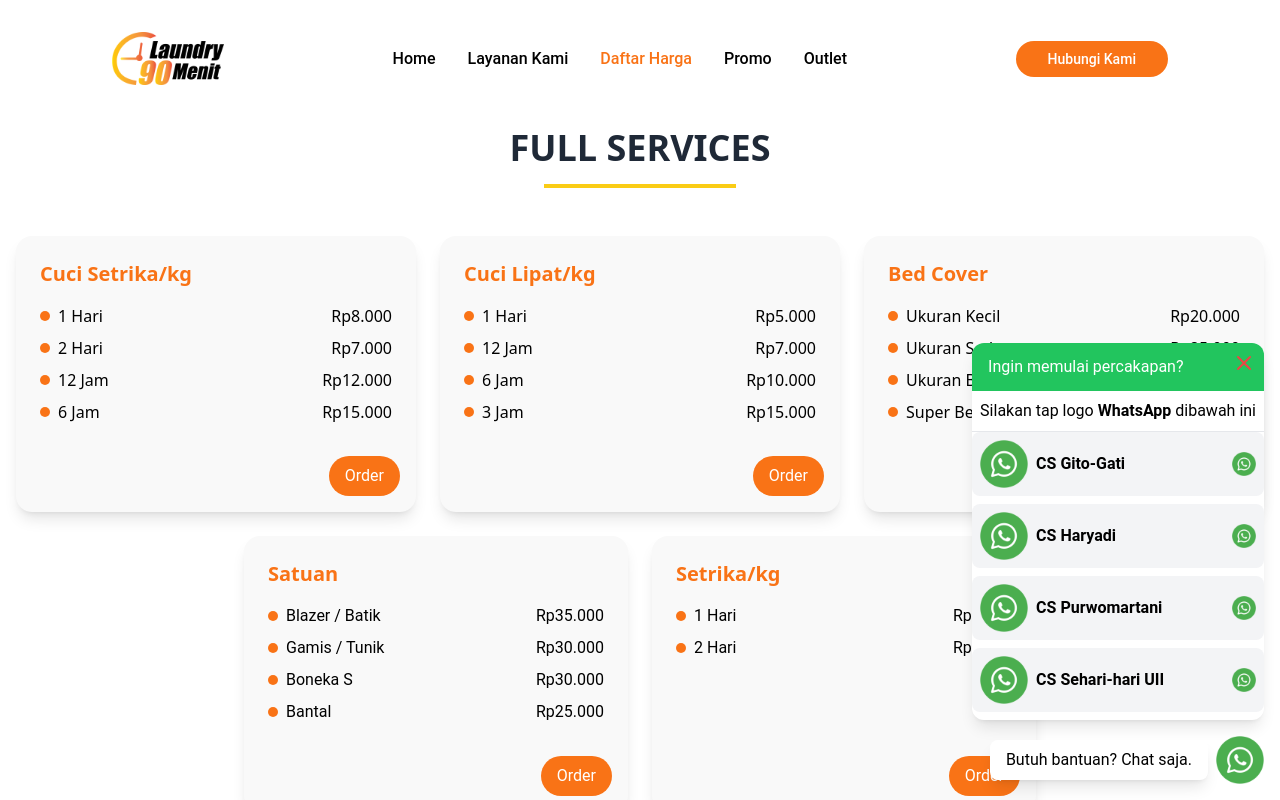
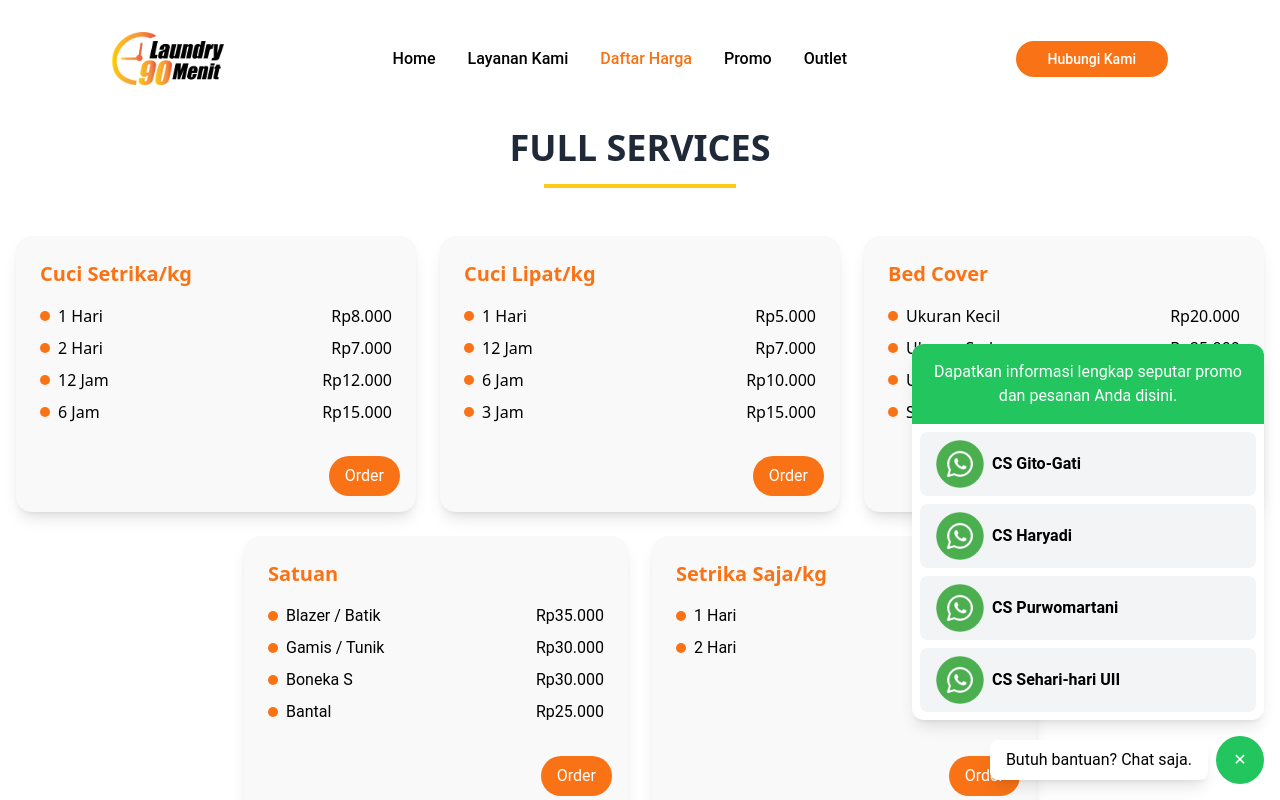
Before and after one commit to syauqinadhif/Laundry-90-Menit-Lading-Pages, a Vue app: page /prices in a window 1280 px wide. Both pictures are taken after a click on the button "Butuh bantuan? Chat saja.". Shown: the top 800 px of the page. Built offline with nearby package versions, Linux system fonts and the light colour scheme; a web font is replaced by a local one.

Commit message:
fix revisi, kurang gambar services revisi 3

```diff
--- a/src/components/Footer.vue
+++ b/src/components/Footer.vue
@@ -30,9 +30,6 @@
             <a href="#" class="text-orange-500">
               <i class="fab fa-instagram"></i>
             </a>
-            <a href="#" class="text-orange-500">
-              <i class="fab fa-linkedin-in"></i>
-            </a>
           </div>
         </div>
       </div>
@@ -41,11 +38,11 @@
       <div class="flex-1">
         <h3 class="text-xl font-vagrounded font-black text-gray-800 mb-4">Company</h3>
         <ul class="space-y-2 text-gray-800">
-          <li><a href="#" class="hover:underline">Home</a></li>
-          <li><a href="#" class="hover:underline">Layanan Kami</a></li>
-          <li><a href="#" class="hover:underline">Promo</a></li>
-          <li><a href="#" class="hover:underline">Daftar Harga</a></li>
-          <li><a href="#" class="hover:underline">Outlet</a></li>
+          <li><a href="/" class="hover:underline">Home</a></li>
+          <li><a href="/layananKami" class="hover:underline">Layanan Kami</a></li>
+          <li><a href="/promo" class="hover:underline">Promo</a></li>
+          <li><a href="/prices" class="hover:underline">Daftar Harga</a></li>
+          <li><a href="/outlet" class="hover:underline">Outlet</a></li>
         </ul>
       </div>
 
--- a/src/components/WhatsappCta.vue
+++ b/src/components/WhatsappCta.vue
@@ -1,7 +1,7 @@
 <template>
   <div>
     <!-- Chat Button -->
-    <div class="fixed bottom-4 right-4 flex items-center">
+    <div class="fixed bottom-4 right-4 flex items-center -z-100">
       <button
         @click="togglePopup"
         class="px-4 py-2 bg-white rounded-lg shadow-lg hover:shadow-xl transition-shadow duration-300"
@@ -9,11 +9,19 @@
         <span>Butuh bantuan? Chat saja.</span>
       </button>
       <img
+        v-if="!showPopup"
         @click="togglePopup"
         src="@/assets/images/whatsapp-icon.png"
         alt="WhatsApp"
         class="w-12 h-12 ml-2 cursor-pointer"
       />
+      <button
+        v-else
+        @click="togglePopup"
+        class="ml-2 w-12 h-12 flex items-center justify-center bg-green-500 rounded-full text-white cursor-pointer"
+      >
+        &#10005;
+      </button>
     </div>
 
     <!-- Popup -->
@@ -21,73 +29,55 @@
       v-if="showPopup"
       class="fixed bottom-16 mb-4 right-4 rounded-xl bg-white shadow-lg w-100"
     >
-      <div class="flex items-center bg-green-500 rounded-t-xl text-white w-full h-12">
-        <!-- <img
-          src="@/assets/images/whatsapp-icon.png"
-          alt="WhatsApp"
-          class="w-6 h-6 mr-2"
-        /> -->
-        <span class="text-left ml-4">Ingin memulai percakapan?</span>
+      <div class="flex items-center bg-green-500 rounded-t-xl text-white w-full h-fit">
+        <span class="mx-4 my-4 w-80 text-center"
+          >Dapatkan informasi lengkap seputar promo dan pesanan Anda disini.</span
+        >
       </div>
-      <div class="p-2 text-center border-b border-gray-200">
-        Silakan tap logo <span class="font-bold">WhatsApp</span> dibawah ini
-      </div>
-      <div class="flex items-center p-2 bg-gray-100 rounded-lg mb-2">
-        <img src="@/assets/images/whatsapp-icon.png" alt="CS" class="w-12 h-12 mr-2" />
+      <a
+        class="flex items-center p-2 bg-gray-100 rounded-lg mt-2 mb-2 mx-2"
+        href="https://wa.me/+6282220943340"
+      >
+        <button class="mx-2 text-green-500">
+          <img src="@/assets/images/whatsapp-icon.png" alt="WhatsApp" class="w-12 h-12" />
+        </button>
         <div>
-          <div class="font-bold">CS Gito-Gati</div>
-          <!-- <div class="text-sm text-gray-500">Jagonya Laundry Ontime</div> -->
+          <div class="text-left font-bold">CS Gito-Gati</div>
         </div>
-        <button class="ml-auto text-green-500">
-          <img src="@/assets/images/whatsapp-icon.png" alt="WhatsApp" class="w-6 h-6" />
+      </a>
+      <a
+        class="flex items-center p-2 bg-gray-100 rounded-lg mb-2 mx-2"
+        href="https://wa.me/+6288221644519"
+      >
+        <button class="mx-2 text-green-500">
+          <img src="@/assets/images/whatsapp-icon.png" alt="WhatsApp" class="w-12 h-12" />
         </button>
-      </div>
-      <div class="flex items-center p-2 bg-gray-100 rounded-lg mb-2">
-        <img src="@/assets/images/whatsapp-icon.png" alt="CS" class="w-12 h-12 mr-2" />
         <div>
           <div class="font-bold">CS Haryadi</div>
-          <!-- <div class="text-sm text-gray-500">Jagonya Laundry Ontime</div> -->
         </div>
-        <button class="ml-auto text-green-500">
-          <img src="@/assets/images/whatsapp-icon.png" alt="WhatsApp" class="w-6 h-6" />
+      </a>
+      <a
+        class="flex items-center p-2 bg-gray-100 rounded-lg mb-2 mx-2"
+        href="https://wa.me/+628158211190"
+      >
+        <button class="mx-2 text-green-500">
+          <img src="@/assets/images/whatsapp-icon.png" alt="WhatsApp" class="w-12 h-12" />
         </button>
-      </div>
-      <div class="flex items-center p-2 bg-gray-100 rounded-lg mb-2">
-        <img src="@/assets/images/whatsapp-icon.png" alt="CS" class="w-12 h-12 mr-2" />
         <div>
           <div class="font-bold">CS Purwomartani</div>
-          <!-- <div class="text-sm text-gray-500">Jagonya Laundry Ontime</div> -->
         </div>
-        <button class="ml-auto text-green-500">
-          <img src="@/assets/images/whatsapp-icon.png" alt="WhatsApp" class="w-6 h-6" />
+      </a>
+      <a
+        class="flex items-center p-2 bg-gray-100 rounded-lg mb-2 mx-2"
+        href="https://wa.me/+6282331458745"
+      >
+        <button class="mx-2 text-green-500">
+          <img src="@/assets/images/whatsapp-icon.png" alt="WhatsApp" class="w-12 h-12" />
         </button>
-      </div>
-      <div class="flex items-center p-2 bg-gray-100 rounded-lg mb-2">
-        <img src="@/assets/images/whatsapp-icon.png" alt="CS" class="w-12 h-12 mr-2" />
         <div>
           <div class="font-bold">CS Sehari-hari UII</div>
-          <!-- <div class="text-sm text-gray-500">Jagonya Laundry Ontime</div> -->
         </div>
-        <button class="ml-auto text-green-500">
-          <img src="@/assets/images/whatsapp-icon.png" alt="WhatsApp" class="w-6 h-6" />
-        </button>
-      </div>
-      <button @click="togglePopup" class="absolute top-2 right-2 text-red-500">
-        <svg
-          xmlns="http://www.w3.org/2000/svg"
-          class="h-6 w-6"
-          fill="none"
-          viewBox="0 0 24 24"
-          stroke="currentColor"
-        >
-          <path
-            stroke-linecap="round"
-            stroke-linejoin="round"
-            stroke-width="2"
-            d="M6 18L18 6M6 6l12 12"
-          />
-        </svg>
-      </button>
+      </a>
     </div>
   </div>
 </template>
--- a/src/components/pages/home/Hero.vue
+++ b/src/components/pages/home/Hero.vue
@@ -8,7 +8,7 @@
     <div
       class="max-w-screen-xl h-full mx-auto flex flex-col md:flex-row items-center gap-x-4 gap-y-12 overflow-hidden"
     >
-      <div class="mx-4 md:mx-8 md:w-1/2 z-10">
+      <div class="mx-4 md:mx-8 md:w-1/2">
         <h1
           class="mt-32 md:mt-24 font-vagrounded font-black text-gray-800 text-3xl leading-tight sm:text-5xl sm:leading-tight"
         >
@@ -31,7 +31,7 @@
         <img
           alt="Gambar Ilustrasi Hero"
           :src="heroImg"
-          class="absolute bottom-0 right-2 sm:right-16 w- sm:w-1/4 max-h-[50%] md:max-h-[100%] pointer-events-none select-none"
+          class="absolute bottom-0 right-2 sm:right-16 md:w-1/2 lg:w-1/2 xl:w-1/4 max-h-[50%] md:max-h-[100%] pointer-events-none select-none"
         />
       </div>
     </div>
--- a/src/components/pages/home/Testimonials.vue
+++ b/src/components/pages/home/Testimonials.vue
@@ -1,7 +1,17 @@
 <template>
   <div
-    class="py-12 md:py-32 max-w-screen-xl mx-auto flex flex-col md:flex-row-reverse items-center"
+    class="py-12 md:py-32 max-w-screen-xl mx-auto flex flex-col-reverse md:flex-row items-center"
   >
+    <div class="mt-8 w-3/4 md:w-1/2">
+      <video
+        controls
+        class="w-1/2 h-1/2 rounded-xl shadow-xl mx-auto"
+        data-aos="zoom-in"
+        data-aos-duration="1000"
+        src="@/assets/videos/profile-video.mp4"
+        alt="Video tentang Laundry 90 Menit"
+      ></video>
+    </div>
     <div class="w-full pl-4 pr-4 md:mx-auto md:w-1/2 md:pl-8">
       <p class="text-orange-500 font-productsans font-semibold text-sm md:text-lg">
         Profile
@@ -16,16 +26,6 @@
         nyaman bagi Anda yang memilih layanan self service. Datang dan buktikan kualitas
         layanan Laundry 90 Menit ya!
       </p>
-    </div>
-    <div class="mt-8 w-3/4 md:w-1/2 pr-8">
-      <video
-        controls
-        class="w-full rounded-xl shadow-xl"
-        data-aos="zoom-in"
-        data-aos-duration="1000"
-        src="@/assets/videos/laundry-90-mnt.mkv"
-        alt="Video tentang Laundry 90 Menit"
-      ></video>
     </div>
   </div>
 </template>
--- a/src/components/pages/prices/Prices.vue
+++ b/src/components/pages/prices/Prices.vue
@@ -160,10 +160,10 @@ export default defineComponent({
           ],
         },
         {
-          name: "Setrika/kg",
+          name: "Setrika Saja/kg",
           prices: [
-            { type: "1 Hari", cost: "Rp8.000" },
-            { type: "2 Hari", cost: "Rp7.000" },
+            { type: "1 Hari", cost: "Rp6.500" },
+            { type: "2 Hari", cost: "Rp4.500" },
           ],
         },
       ] as Service[],
```
Also changed, not shown: src/components/pages/home/Reasons.vue (+5 -5 lines), 2 other files (tests, documents, lock files or other folders).
